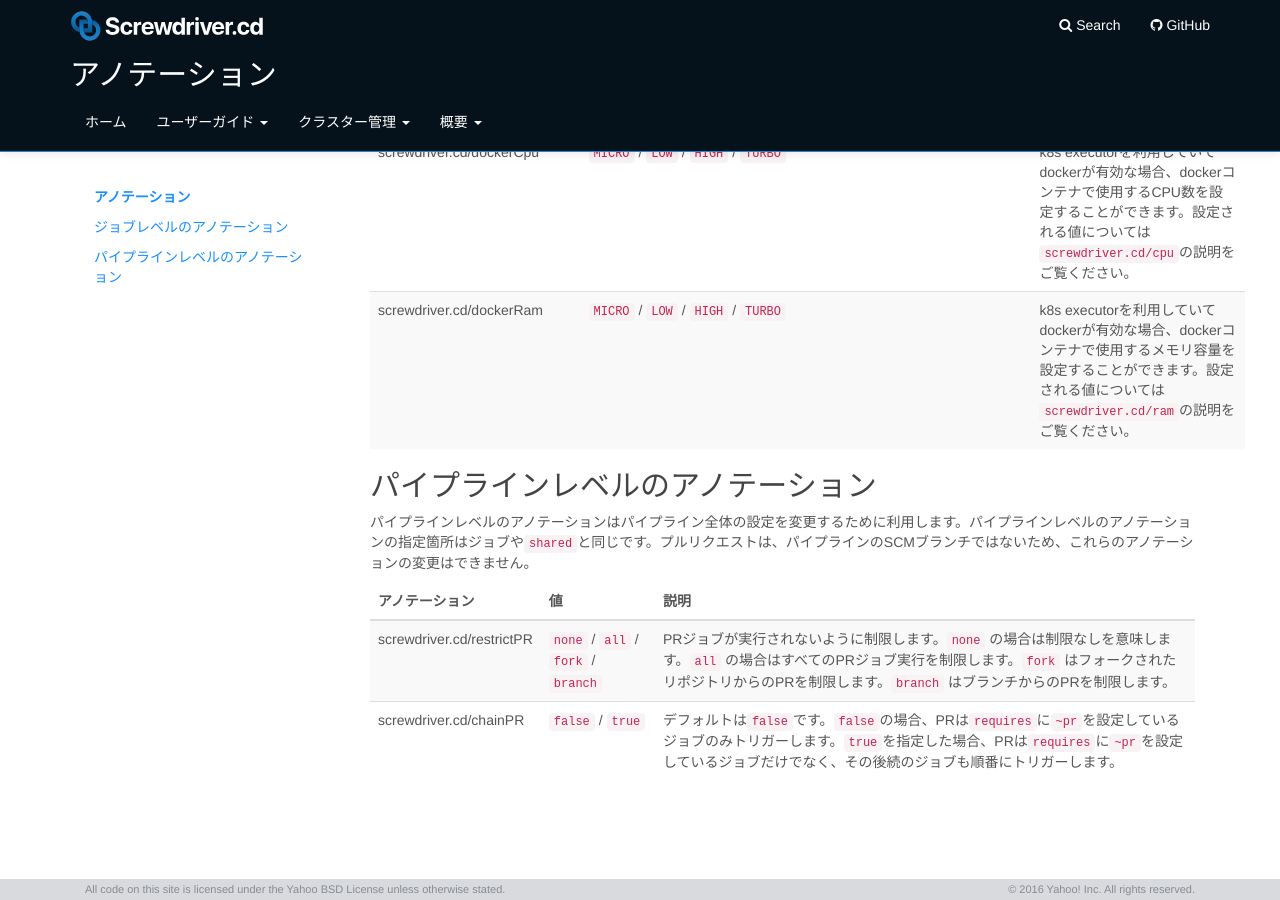
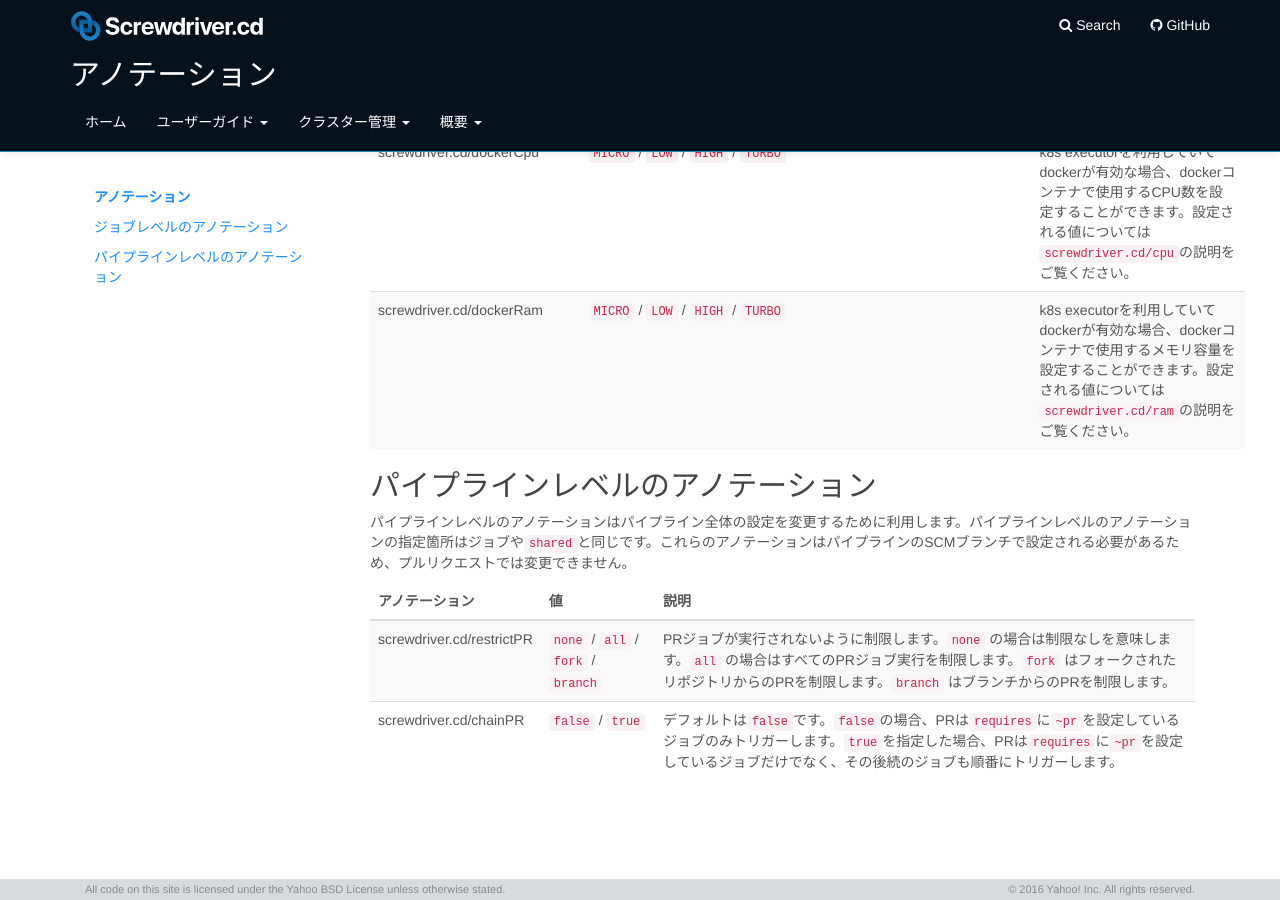
Before and after one commit to screwdriver-cd/guide, a Jekyll site: the page built from docs/ja/user-guide/configuration/annotations.md, in a window 1280 px wide and 900 px high, scrolled down 2906 px. Built offline with Jekyll 4.4.1, drawn with Linux system fonts in a browser that asks for light colours.

Commit message:
fix wording

```diff
--- a/docs/ja/user-guide/configuration/annotations.md
+++ b/docs/ja/user-guide/configuration/annotations.md
@@ -60,7 +60,7 @@ jobs:
 
 ## パイプラインレベルのアノテーション
 
-パイプラインレベルのアノテーションはパイプライン全体の設定を変更するために利用します。パイプラインレベルのアノテーションの指定箇所はジョブや`shared`と同じです。プルリクエストは、パイプラインのSCMブランチではないため、これらのアノテーションの変更はできません。
+パイプラインレベルのアノテーションはパイプライン全体の設定を変更するために利用します。パイプラインレベルのアノテーションの指定箇所はジョブや`shared`と同じです。これらのアノテーションはパイプラインのSCMブランチで設定される必要があるため、プルリクエストでは変更できません。
 
  | アノテーション | 値 | 説明 |
  |------------|--------|-------------|
```
